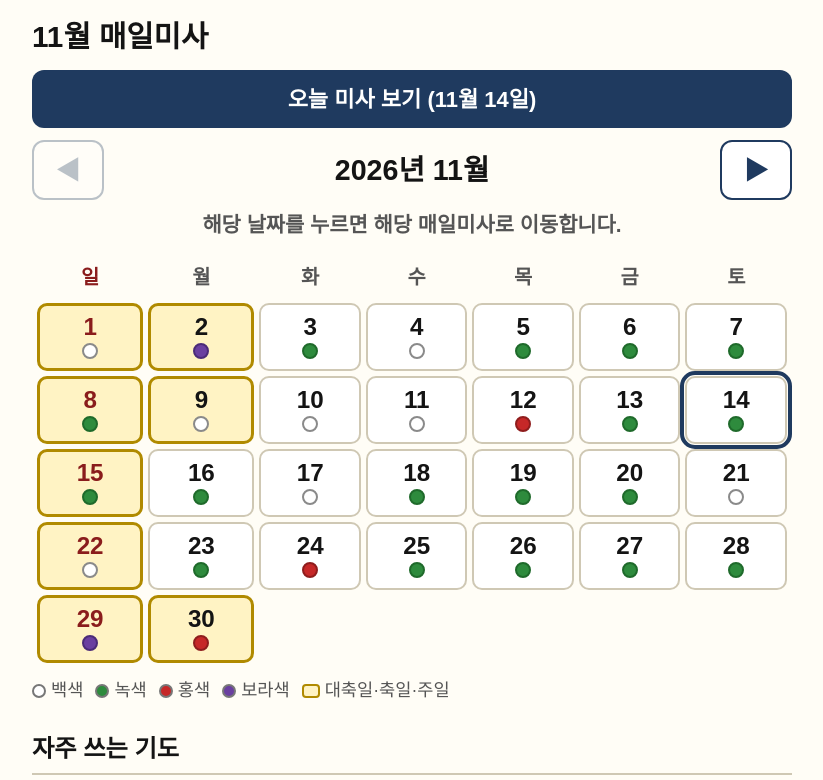
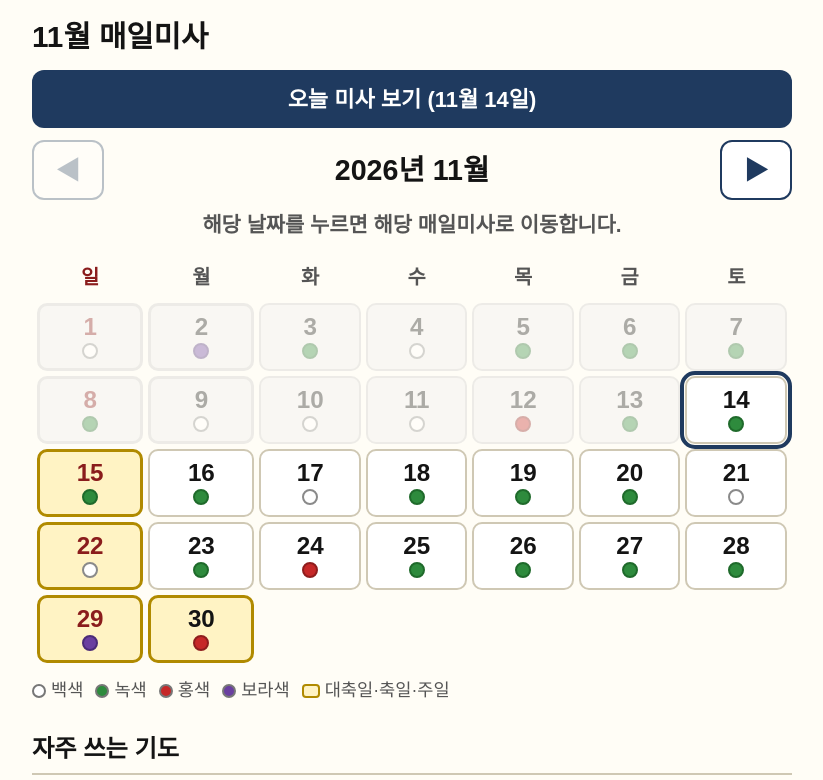
Before and after one commit to koreantch-stack/JayT, a plain HTML site: page missa/index.html in a window 1280 px wide. Shown: the top 780 px of the page, without its empty margins (228-1051 px from the left). Drawn offline with Linux system fonts and the light colour scheme.

Commit message:
매일미사: 지난 날짜는 달력에서 비활성화
Co-Authored-By: Claude Sonnet 5.5 <noreply@anthropic.com>
Claude-Session: https://claude.ai/code/session_01GjaCAzmCpWi6kMX6eeT9m8

```diff
--- a/missa/index.html
+++ b/missa/index.html
@@ -31,6 +31,7 @@ h1{font-size:1.35rem;margin:0}
 .cell.major{background:#fff3c4;border-color:#b08a00;border-width:3px}
 .cell.now{outline:4px solid var(--btn);outline-offset:1px}
 .cell.none{opacity:.35}
+.cell.past{opacity:.35;background:#eee;border-color:#ccc}
 .legend{display:flex;flex-wrap:wrap;gap:12px;font-size:.8rem;color:var(--sub);margin:8px 2px 4px;align-items:center}
 .legend span{display:inline-flex;align-items:center;gap:5px}
 .legend i{display:inline-block;width:14px;height:14px;border-radius:50%;border:2px solid #777}
@@ -328,8 +329,9 @@ function renderHome(){
   for(let r=0;r<6&&d<=last;r++){h+='<tr>';for(let c=0;c<7;c++){
     if((r===0&&c<first)||d>last){h+='<td></td>';continue;}
     const k=key(Y,M,d),e=DATA[k];
-    const cls='cell'+(e&&isMajor(e.t)?' major':'')+(k===tk?' now':'')+(e?'':' none');
-    h+='<td class="'+(c===0?'sun':'')+'"><button class="'+cls+'" '+(e?'onclick="go(\''+k+'\')"':'disabled')+' aria-label="'+d+'일 '+(e?esc(dispTitle(e.t)):'')+'"><span class="n">'+d+'</span><span class="dot c-'+(e?e.c:'')+'"></span></button></td>';
+    const past=!!e&&k<tk;
+    const cls='cell'+(e&&isMajor(e.t)?' major':'')+(k===tk?' now':'')+(e?'':' none')+(past?' past':'');
+    h+='<td class="'+(c===0?'sun':'')+'"><button class="'+cls+'" '+(e&&!past?'onclick="go(\''+k+'\')"':'disabled')+' aria-label="'+d+'일 '+(e?esc(dispTitle(e.t)):'')+'"><span class="n">'+d+'</span><span class="dot c-'+(e?e.c:'')+'"></span></button></td>';
     d++;}h+='</tr>';}
   h+='</table>';
   h+='<div class="legend"><span><i class="c-백"></i>백색</span><span><i class="c-녹"></i>녹색</span><span><i class="c-홍"></i>홍색</span><span><i class="c-자"></i>보라색</span><span><b></b>대축일·축일·주일</span></div>';
@@ -381,7 +383,7 @@ function renderDay(k){
   const prev=shift(k,-1), next=shift(k,1);
   let h='<div class="top"><h1>매일미사</h1></div>';
   h+='<div class="bar"><button class="btn alt" onclick="goHome()">달력</button>'+
-     '<button class="btn alt" '+(DATA[prev]?'onclick="go(\''+prev+'\')"':'disabled style="opacity:.35"')+'>◀ 전날</button>'+
+     '<button class="btn alt" '+(DATA[prev]&&prev>=todayKey()?'onclick="go(\''+prev+'\')"':'disabled style="opacity:.35"')+'>◀ 전날</button>'+
      '<button class="btn alt" '+(DATA[next]?'onclick="go(\''+next+'\')"':'disabled style="opacity:.35"')+'>다음날 ▶</button></div>';
   h+='<div class="head"><div class="date">'+esc(e.d)+'</div><div class="title"><span class="dot c-'+e.c+'" title="'+COLN[e.c]+'"></span><span>'+esc(dispTitle(e.t))+'</span></div>';
   if(e.n) h+='<div class="opt">'+esc(e.n)+'</div>';
@@ -398,7 +400,7 @@ function renderDay(k){
   }
   h+='<div class="body" id="body"><div class="bh"><h3>'+esc(state.tab)+'</h3>'+fsBox()+'</div><p>'+renderLines(state.tab,S[state.tab])+'</p></div>';
   h+='<div class="bar" style="margin-top:14px"><button class="btn alt" onclick="goHome()">달력</button>'+
-     '<button class="btn alt" '+(DATA[prev]?'onclick="go(\''+prev+'\')"':'disabled style="opacity:.35"')+'>◀ 전날</button>'+
+     '<button class="btn alt" '+(DATA[prev]&&prev>=todayKey()?'onclick="go(\''+prev+'\')"':'disabled style="opacity:.35"')+'>◀ 전날</button>'+
      '<button class="btn alt" '+(DATA[next]?'onclick="go(\''+next+'\')"':'disabled style="opacity:.35"')+'>다음날 ▶</button></div>';
   h+=foot();
   app.innerHTML=h;
```
